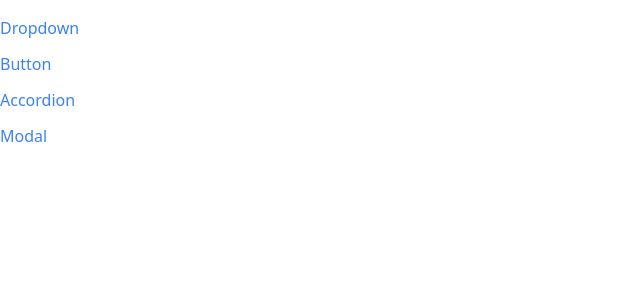
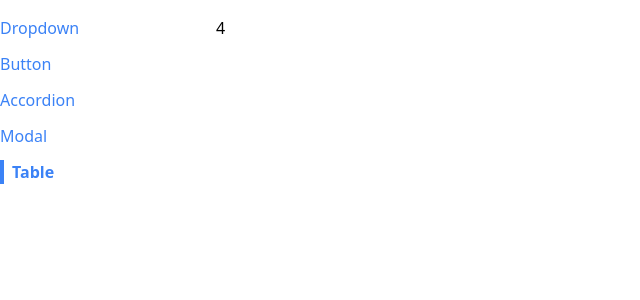
Before and after one commit to pedrolopezbiedma/React_FWK_Docu, a React (Create React App) app: page /table in a window 1280 px wide. Shown: the top 300 px of the page, without its empty margins (0-640 px from the left). Built offline with nearby package versions, Linux system fonts and the light colour scheme.

Commit message:
Setting up Table page & component structure

```diff
--- a/src/App.js
+++ b/src/App.js
@@ -4,6 +4,7 @@ import AccordionPage from "./pages/AccordionPage";
 import ButtonPage from "./pages/ButtonPage";
 import DropdownPage from "./pages/DropdownPage";
 import ModalPage from "./pages/ModalPage";
+import TablePage from "./pages/TablePage";
 
 const App = () => {
     return(
@@ -22,6 +23,9 @@ const App = () => {
                 <Route path='/modal'>
                     <ModalPage />
                 </Route>
+                <Route path='/table'>
+                    <TablePage />
+                </Route>
             </div>
         </div>
     )
--- /dev/null
+++ b/src/components/Table.js
@@ -0,0 +1,7 @@
+const Table = ({ items }) => {
+    return(
+        <div>{ items.length }</div>
+    )
+}
+
+export default Table
--- a/src/components/navigation/Sidebar.js
+++ b/src/components/navigation/Sidebar.js
@@ -6,6 +6,7 @@ const Sidebar = () => {
         { label: 'Button', path: '/button' },
         { label: 'Accordion', path: '/accordion' },
         { label: 'Modal', path: '/modal' },
+        { label: 'Table', path: '/table' },
     ]
     return (
         <div>
--- /dev/null
+++ b/src/pages/TablePage.js
@@ -0,0 +1,16 @@
+import Table from "../components/Table"
+
+const items = [
+    { name: 'Apple', color: 'red', score: 3},
+    { name: 'Banana', color: 'yellow', score: 1},
+    { name: 'Lime', color: 'green', score: 5},
+    { name: 'Orange', color: 'orange', score: 2},
+]
+
+const TablePage = () => {
+    return (
+        <Table items={ items }/>
+    )
+}
+
+export default TablePage
```
